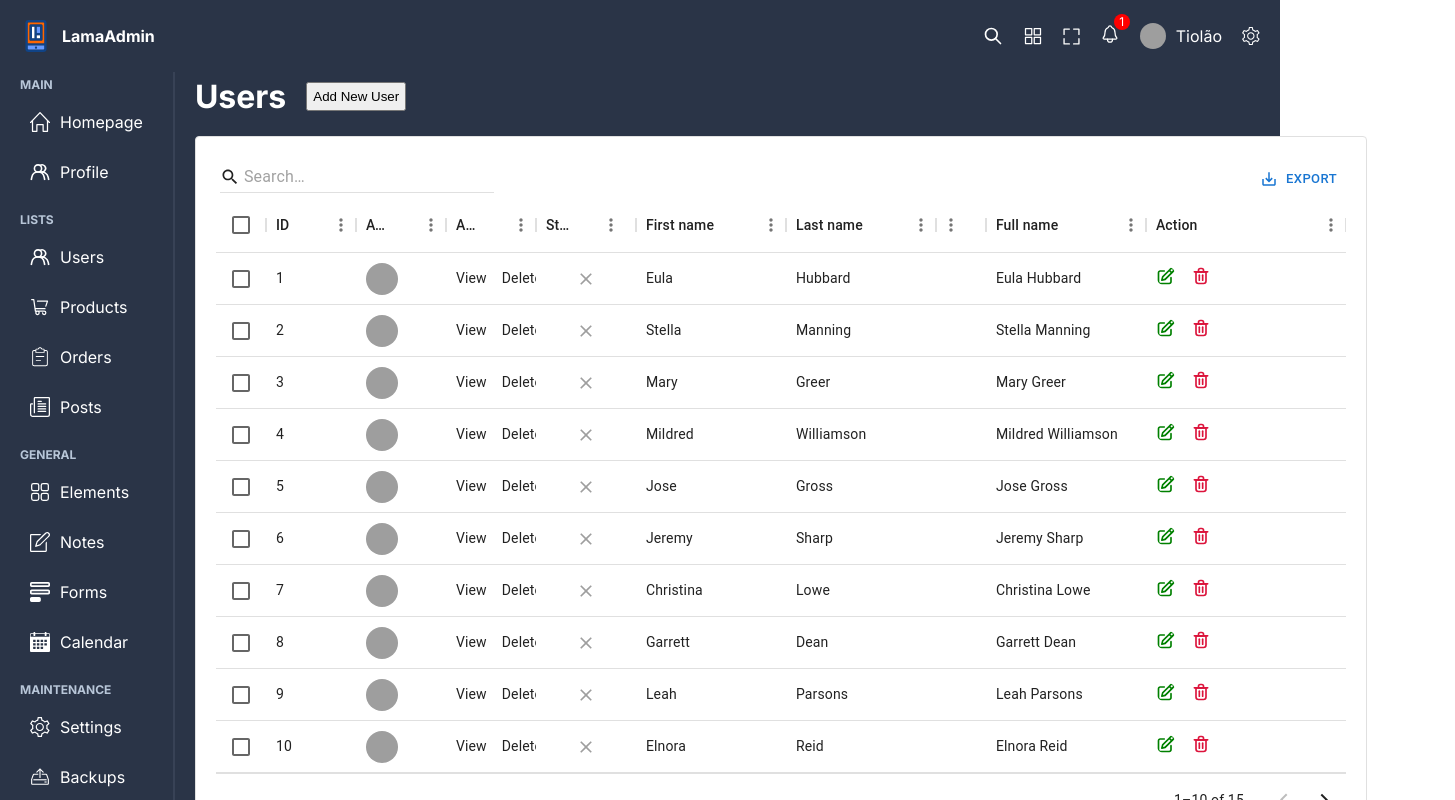
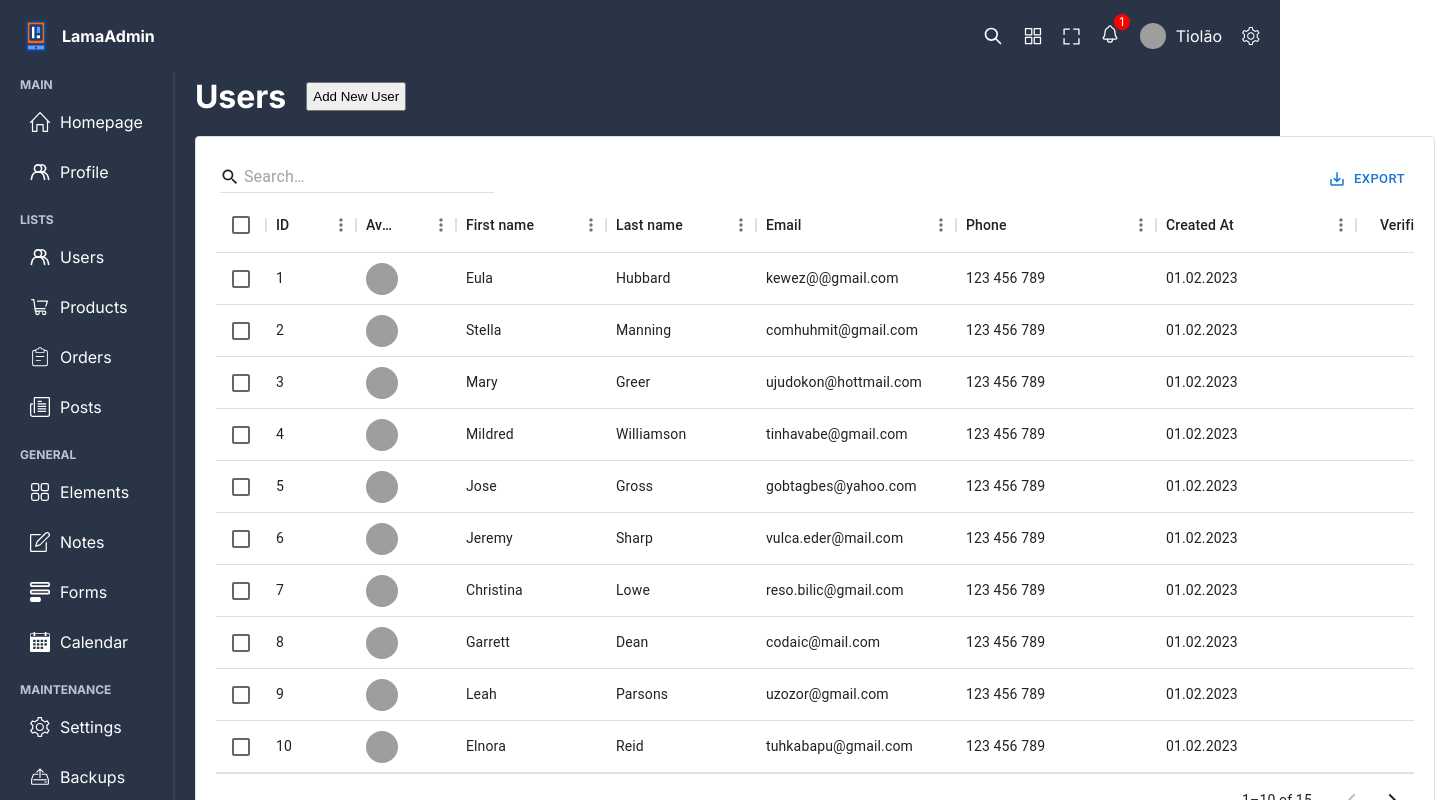
Before and after one commit to eloygomes/React-Admin-Dashboard, a React (Vite) app: page /users in a window 1280 px wide. Shown: the top 800 px of the page, 1455 px wide, since content can reach past the window. Built offline with nearby package versions, Linux system fonts and the light colour scheme; grey boxes are pictures that could not be loaded.

Commit message:
0.7.1.0
.

```diff
--- /dev/null
+++ b/src/components/add/Add.tsx
@@ -0,0 +1,29 @@
+import { GridColDef } from "@mui/x-data-grid";
+import "./add.scss";
+
+type Props = {
+  slug: string;
+  columns: GridColDef[];
+  setOpen: React.Dispatch<React.SetStateAction<boolean>>;
+};
+
+const Add = (props: Props) => {
+  return (
+    <div className="add">
+      <div className="modal">
+        <span className="close">X</span>
+        <h1>Add new {props.slug}</h1>
+        <form action="">
+          {props.columns.map((column) => (
+            <div className="item">
+              <label>{column.headerName}</label>
+              <input type={column.type} placeholder={column.field} />
+            </div>
+          ))}
+        </form>
+      </div>
+    </div>
+  );
+};
+
+export default Add;
--- /dev/null
+++ b/src/components/add/add.scss
@@ -0,0 +1,2 @@
+.add {
+}
--- a/src/pages/users/Users.tsx
+++ b/src/pages/users/Users.tsx
@@ -1,67 +1,117 @@
 import { GridColDef, GridValueGetterParams } from "@mui/x-data-grid";
-import DataTable from "../../components/dataTable/dataTable";
+import DataTable from "../../components/dataTable/DataTable";
 import "./users.scss";
 import { userRows } from "../../data";
+import { useState } from "react";
+import Add from "../../components/add/Add";
 
 const columns: GridColDef[] = [
   { field: "id", headerName: "ID", width: 90 },
   {
-    field: "avatar",
+    field: "img",
     headerName: "Avatar",
-    width: 90,
+    width: 100,
     renderCell: (params) => {
       return <img src={params.row.img || "/noavatar.png"} alt="" />;
     },
   },
   {
-    field: "actions",
-    headerName: "Actions",
-    width: 90,
-    renderCell: (params) => {
-      return (
-        <div className="action">
-          <div className="view">View</div>
-          <div className="delete">Delete</div>
-        </div>
-      );
-    },
-  },
-  {
-    field: "name",
-    headerName: "Status",
-    width: 100,
-    type: "boolean",
-    editable: true,
-  },
-  {
     field: "firstName",
+    type: "string",
     headerName: "First name",
     width: 150,
-    editable: true,
   },
   {
     field: "lastName",
+    type: "string",
     headerName: "Last name",
     width: 150,
-    editable: true,
   },
   {
-    field: "age",
-    headerName: "Age",
-    type: "number",
-    width: 50,
-    editable: true,
+    field: "email",
+    type: "string",
+    headerName: "Email",
+    width: 200,
   },
   {
-    field: "fullName",
-    headerName: "Full name",
-    description: "This column has a value getter and is not sortable.",
-    sortable: false,
-    width: 160,
-    valueGetter: (params: GridValueGetterParams) =>
-      `${params.row.firstName || ""} ${params.row.lastName || ""}`,
+    field: "phone",
+    type: "string",
+    headerName: "Phone",
+    width: 200,
+  },
+  {
+    field: "createdAt",
+    headerName: "Created At",
+    width: 200,
+    type: "string",
+  },
+  {
+    field: "verified",
+    headerName: "Verified",
+    width: 150,
+    type: "boolean",
   },
 ];
+
+// const columns: GridColDef[] = [
+//   { field: "id", headerName: "ID", width: 90 },
+//   {
+//     field: "avatar",
+//     headerName: "Avatar",
+//     width: 90,
+//     renderCell: (params) => {
+//       return <img src={params.row.img || "/noavatar.png"} alt="" />;
+//     },
+//   },
+//   {
+//     field: "actions",
+//     headerName: "Actions",
+//     width: 90,
+//     renderCell: (params) => {
+//       return (
+//         <div className="action">
+//           <div className="view">View</div>
+//           <div className="delete">Delete</div>
+//         </div>
+//       );
+//     },
+//   },
+//   {
+//     field: "name",
+//     headerName: "Status",
+//     width: 100,
+//     type: "boolean",
+//     editable: true,
+//   },
+//   {
+//     field: "firstName",
+//     headerName: "First name",
+//     width: 150,
+//     editable: true,
+//   },
+//   {
+//     field: "lastName",
+//     headerName: "Last name",
+//     width: 150,
+//     editable: true,
+//   },
+//   {
+//     field: "age",
+//     headerName: "Age",
+//     type: "number",
+//     width: 50,
+//     editable: true,
+//   },
+//   {
+//     field: "fullName",
+//     headerName: "Full name",
+//     description: "This column has a value getter and is not sortable.",
+//     sortable: false,
+//     width: 160,
+//     valueGetter: (params: GridValueGetterParams) =>
+//       `${params.row.firstName || ""} ${params.row.lastName || ""}`,
+//   },
+// ];
 
 const rows = [
   { id: 1, lastName: "Snow", firstName: "Jon", age: 14, status: false },
@@ -112,6 +162,7 @@ const rows = [
 ];
 
 export const Users = () => {
+  const [open, setOpen] = useState(false);
   return (
     <div className="users">
       <div className="info">
@@ -119,6 +170,7 @@ export const Users = () => {
         <button>Add New User</button>
       </div>
       <DataTable slug="users" columns={columns} rows={userRows} />
+      {open && <Add slug="user" columns={columns} setOpen={setOpen} />}
     </div>
   );
 };
```
